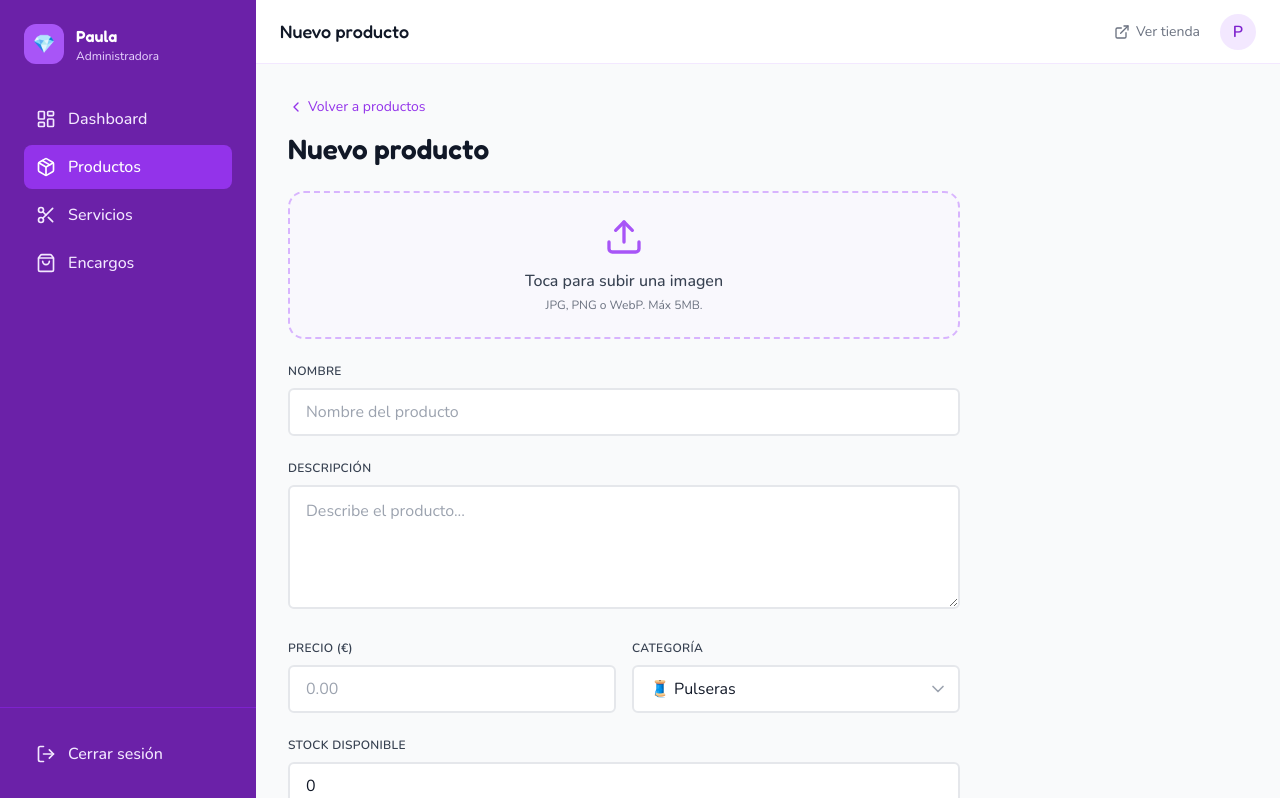
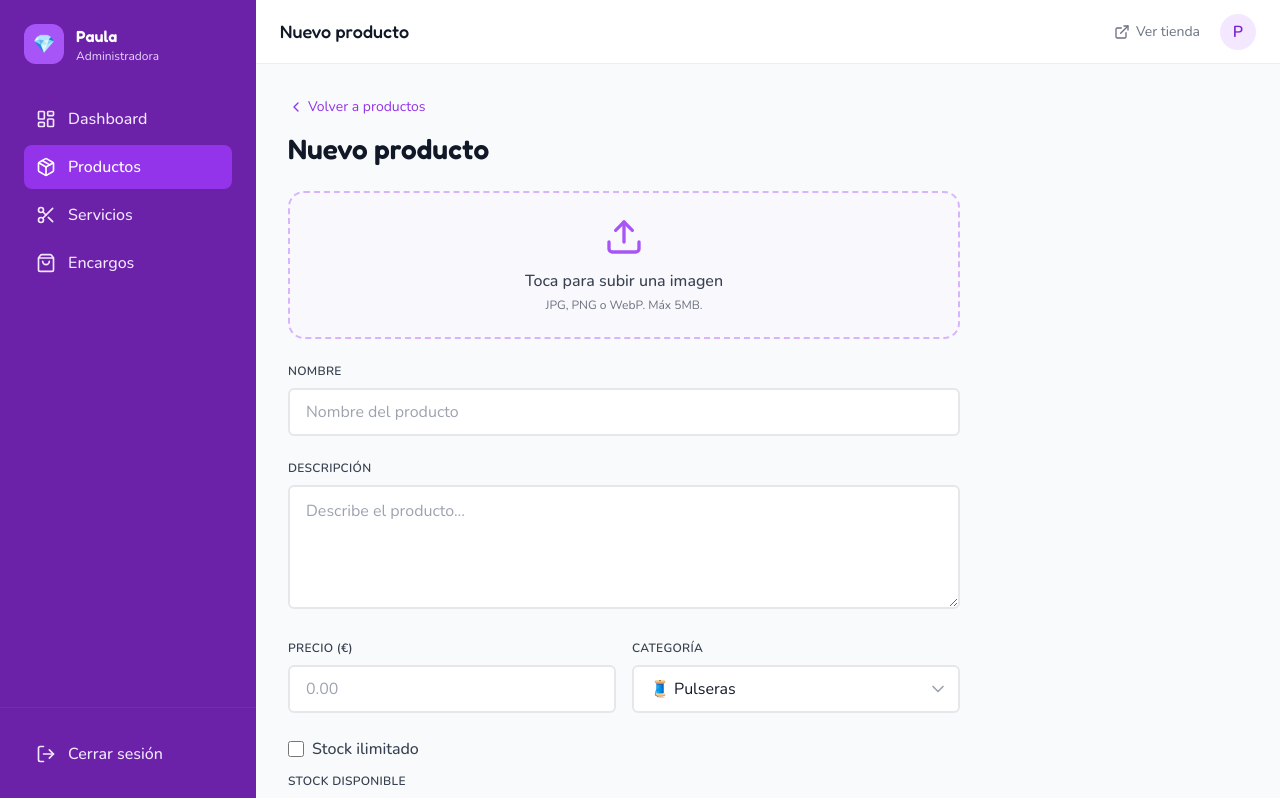
Before and after one commit to frantijeras/tienda-diamante, a Next.js app: page /admin/productos/nuevo in a window 1280 px wide. Shown: the top 798 px of the page. Built offline with nearby package versions, Linux system fonts and the light colour scheme.

Commit message:
feat: stock ilimitado (-1) checkbox + maquillaje 💄

```diff
--- a/src/app/(tienda)/productos/[id]/AddToCartButton.tsx
+++ b/src/app/(tienda)/productos/[id]/AddToCartButton.tsx
@@ -29,7 +29,7 @@
   const [added, setAdded] = useState(false);
   const [toast, setToast] = useState<string | null>(null);
 
-  const outOfStock = itemType === "producto" && stock !== undefined && stock <= 0;
+  const outOfStock = itemType === "producto" && stock !== undefined && stock !== -1 && stock <= 0;
 
   const handleAdd = async () => {
     if (outOfStock) return;
--- a/src/app/(tienda)/productos/[id]/page.tsx
+++ b/src/app/(tienda)/productos/[id]/page.tsx
@@ -65,7 +65,7 @@
             {formatCurrency(producto.precio)}
           </p>
 
-          {producto.stock !== undefined && (
+          {producto.stock !== undefined && producto.stock !== -1 && (
             <p className={`text-body-sm font-semibold mb-6 ${producto.stock === 0 ? "text-danger-500" : producto.stock <= 5 ? "text-warning-500" : "text-success-600"}`}>
               {producto.stock === 0
                 ? "❌ Agotado"
--- a/src/app/admin/productos/[id]/editar/page.tsx
+++ b/src/app/admin/productos/[id]/editar/page.tsx
@@ -29,6 +29,7 @@
   const [categoria, setCategoria] = useState<string>(CATEGORIAS_PRODUCTOS[0].id);
   const [imagenUrl, setImagenUrl] = useState("");
   const [stock, setStock] = useState("0");
+  const [stockIlimitado, setStockIlimitado] = useState(false);
 
   useEffect(() => {
     fetch(`/api/productos/${productoId}`)
@@ -40,7 +41,13 @@
           setPrecio(data.data.precio.toString());
           setCategoria(data.data.categoria);
           setImagenUrl(data.data.imagenUrl || "");
-          setStock((data.data.stock ?? 0).toString());
+          const stockVal = data.data.stock ?? 0;
+          if (stockVal === -1) {
+            setStockIlimitado(true);
+            setStock("0");
+          } else {
+            setStock(stockVal.toString());
+          }
         }
       })
       .finally(() => setFetching(false));
@@ -70,7 +77,7 @@
           precio: parseFloat(precio),
           categoria,
           imagenUrl: imagenUrl || null,
-          stock: parseInt(stock) || 0,
+          stock: stockIlimitado ? -1 : parseInt(stock) || 0,
         }),
       });
 
@@ -153,6 +160,16 @@
           />
         </div>
 
+        <div className="space-y-3">
+          <label className="flex items-center gap-2 cursor-pointer">
+            <input
+              type="checkbox"
+              checked={stockIlimitado}
+              onChange={(e) => setStockIlimitado(e.target.checked)}
+              className="w-4 h-4 rounded border-lila-300 text-lila-600 focus:ring-lila-500"
+            />
+            <span className="text-body font-medium text-gray-700">Stock ilimitado</span>
+          </label>
           <Input
             label="Stock disponible"
             type="number"
@@ -160,7 +177,9 @@
             placeholder="0"
             value={stock}
             onChange={setStock}
+            disabled={stockIlimitado}
           />
+        </div>
 
         <div className="flex flex-col-reverse md:flex-row gap-3 pt-4">
           <Link
--- a/src/app/admin/productos/nuevo/page.tsx
+++ b/src/app/admin/productos/nuevo/page.tsx
@@ -21,6 +21,7 @@
   const [categoria, setCategoria] = useState<string>(CATEGORIAS_PRODUCTOS[0].id);
   const [imagenUrl, setImagenUrl] = useState("");
   const [stock, setStock] = useState("0");
+  const [stockIlimitado, setStockIlimitado] = useState(false);
 
   const handleSubmit = async (e: React.FormEvent) => {
     e.preventDefault();
@@ -46,7 +47,7 @@
           precio: parseFloat(precio),
           categoria,
           imagenUrl: imagenUrl || undefined,
-          stock: parseInt(stock) || 0,
+          stock: stockIlimitado ? -1 : parseInt(stock) || 0,
         }),
       });
 
@@ -127,6 +128,16 @@
           />
         </div>
 
+        <div className="space-y-3">
+          <label className="flex items-center gap-2 cursor-pointer">
+            <input
+              type="checkbox"
+              checked={stockIlimitado}
+              onChange={(e) => setStockIlimitado(e.target.checked)}
+              className="w-4 h-4 rounded border-lila-300 text-lila-600 focus:ring-lila-500"
+            />
+            <span className="text-body font-medium text-gray-700">Stock ilimitado</span>
+          </label>
           <Input
             label="Stock disponible"
             type="number"
@@ -134,7 +145,9 @@
             placeholder="0"
             value={stock}
             onChange={setStock}
+            disabled={stockIlimitado}
           />
+        </div>
 
         <div className="flex flex-col-reverse md:flex-row gap-3 pt-4">
           <Link
--- a/src/components/tienda/ProductCard.tsx
+++ b/src/components/tienda/ProductCard.tsx
@@ -48,7 +48,7 @@
             {formatCurrency(precio)}
           </span>
           <div className="flex flex-col items-end gap-1">
-            {stock !== undefined && stock <= 5 && (
+            {stock !== undefined && stock !== -1 && stock <= 5 && (
               <span className={`text-body-xs font-semibold ${stock === 0 ? "text-danger-500" : "text-warning-500"}`}>
                 {stock === 0 ? "❌ Agotado" : `⚠️ Quedan ${stock}`}
               </span>
--- a/src/lib/products.ts
+++ b/src/lib/products.ts
@@ -104,6 +104,8 @@
 export function descontarStock(productoId: string, cantidad: number): boolean {
   const producto = getProductoById(productoId);
   if (!producto) return false;
+  // -1 = stock ilimitado, no se descuenta
+  if (producto.stock === -1) return true;
   if (producto.stock < cantidad) return false;
 
   db.update(schema.productos)
@@ -116,6 +118,8 @@
 export function devolverStock(productoId: string, cantidad: number): void {
   const producto = getProductoById(productoId);
   if (!producto) return;
+  // -1 = stock ilimitado, no se devuelve
+  if (producto.stock === -1) return;
 
   db.update(schema.productos)
     .set({ stock: producto.stock + cantidad, updatedAt: new Date().toISOString() })
```
Lines whose indentation alone changed are shown as unchanged.
